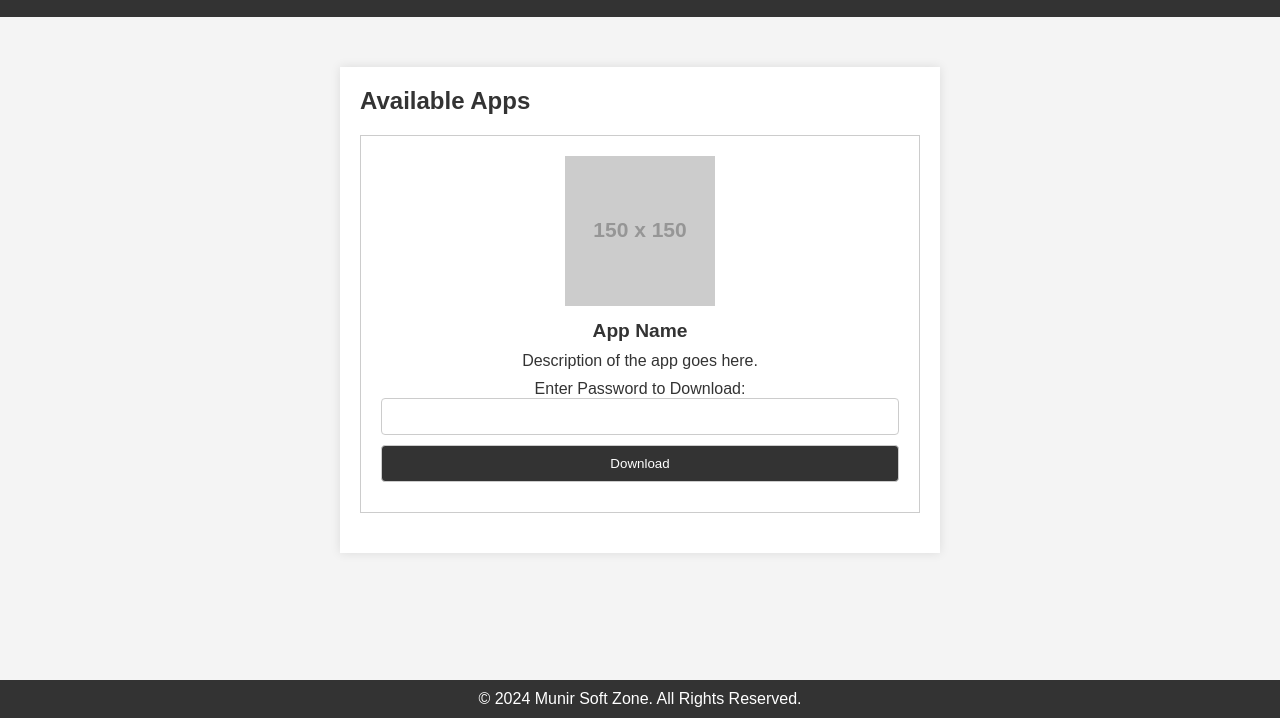
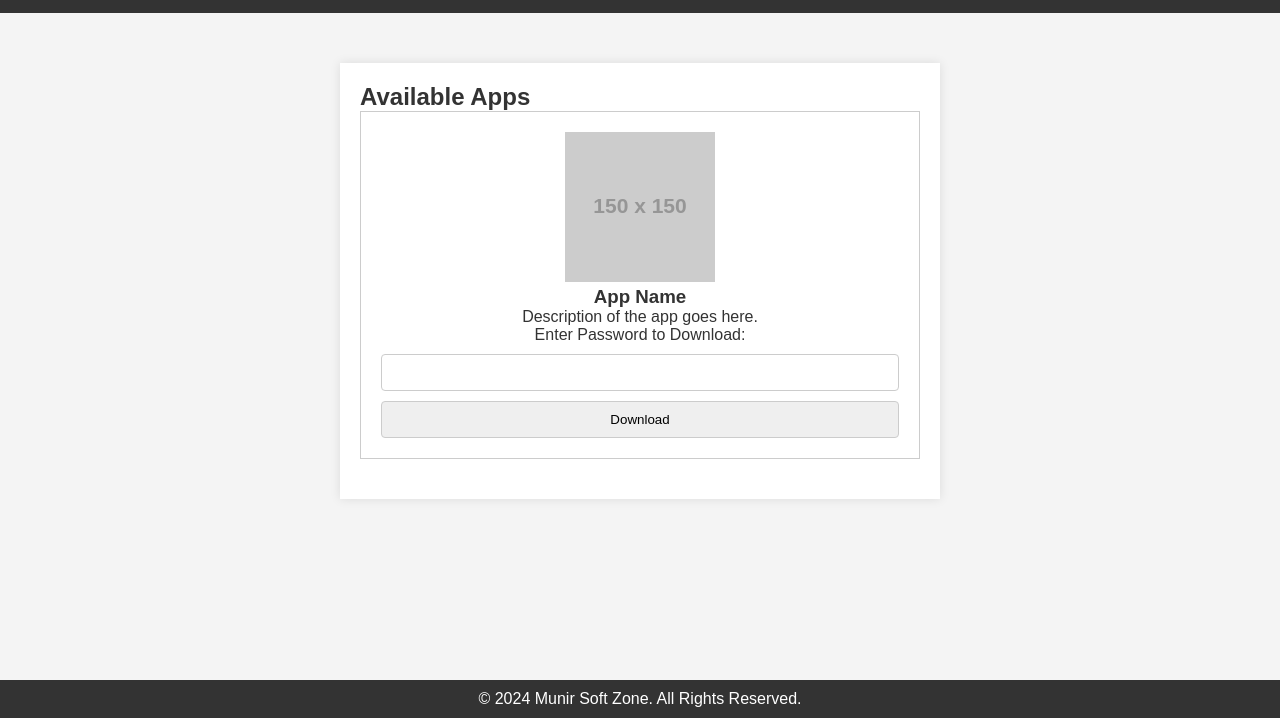
Before and after one commit to munir-munna/munir-munna.github.io, a plain HTML site: page index.html in a window 1280 px wide. Shown: the part 82-800 px from the top of the page. Drawn offline with Linux system fonts and the light colour scheme; placeholder pictures from the web are drawn by us.

Commit message:
Update styles.css

```diff
--- a/public/css/styles.css
+++ b/public/css/styles.css
@@ -21,31 +21,22 @@ header h1 {
   font-size: 2em;
 }
 
-header p {
-  font-size: 1.2em;
-}
-
 footer {
   text-align: center;
   padding: 10px;
   background-color: #333;
   color: #fff;
-  position: absolute;
+  position: fixed;
   width: 100%;
   bottom: 0;
 }
 
-.app-section, .admin-form, .download-section {
+.app-section {
   max-width: 600px;
   margin: 50px auto;
   padding: 20px;
   background-color: #fff;
   box-shadow: 0 0 10px rgba(0, 0, 0, 0.1);
-}
-
-.app-section h2, .admin-form h2, .download-section h2 {
-  font-size: 1.5em;
-  margin-bottom: 20px;
 }
 
 .app-card {
@@ -61,31 +52,13 @@ footer {
   object-fit: cover;
 }
 
-.app-card h3 {
-  font-size: 1.2em;
-  margin: 10px 0;
-}
-
-.app-card form {
-  margin-top: 10px;
-}
-
-input, textarea, button {
+button, input {
   width: 100%;
   padding: 10px;
-  margin-bottom: 10px;
+  margin-top: 10px;
   border: 1px solid #ccc;
   border-radius: 4px;
-}
-
-button {
-  background-color: #333;
-  color: #fff;
   cursor: pointer;
-}
-
-button:hover {
-  background-color: #555;
 }
 
 .download-btn {
```
